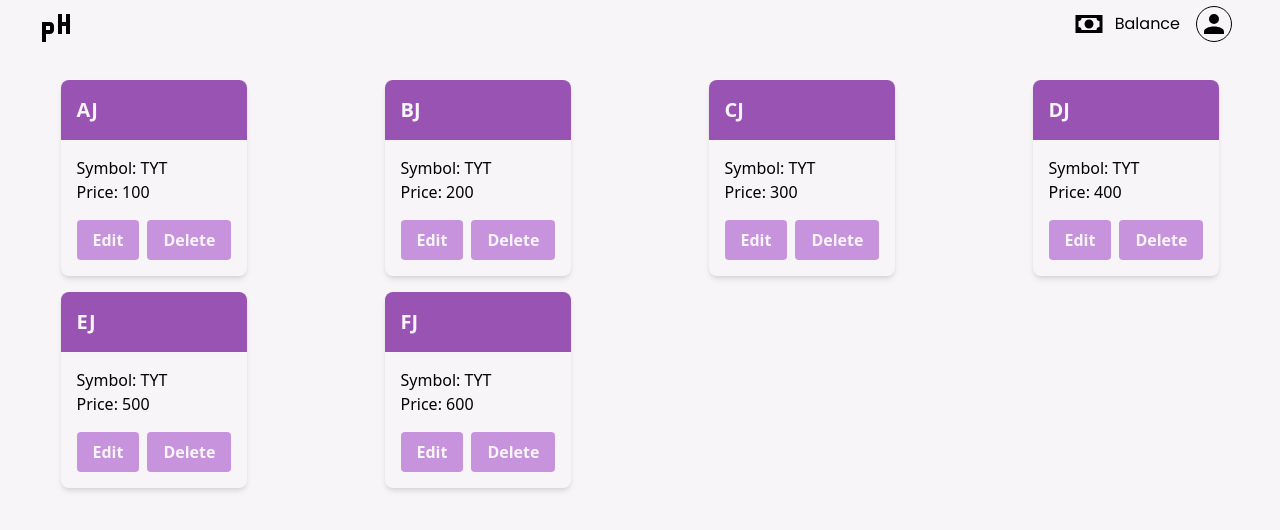
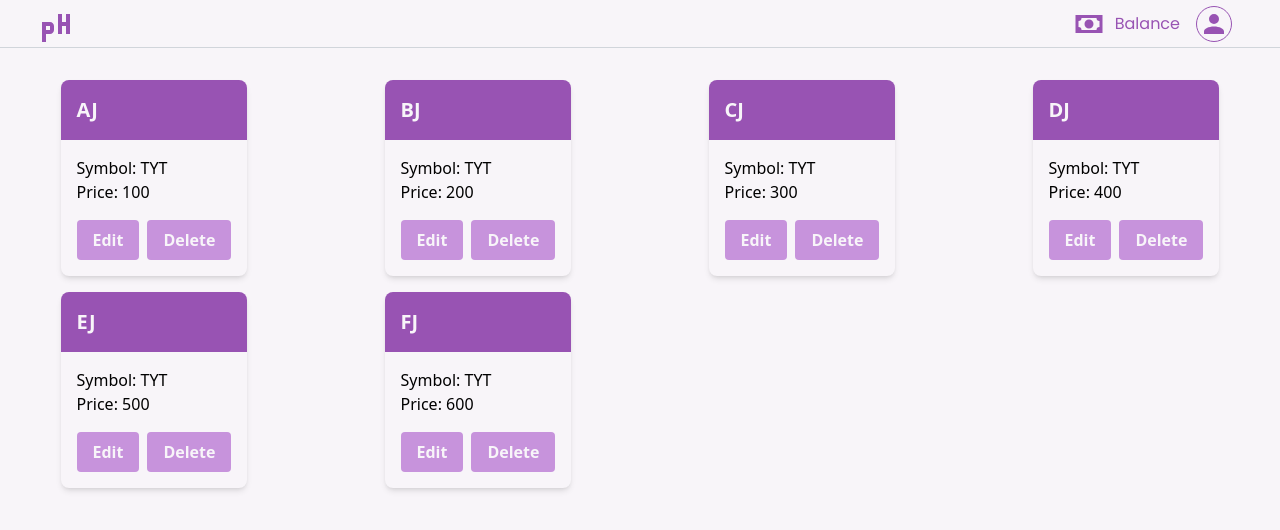
Before and after one commit to ajaparicio36/testing-lab03, a React (Create React App) app in the folder frontend/: page / in a window 1280 px wide. Shown: the top 530 px of the page. Built offline with nearby package versions, Linux system fonts and the light colour scheme.

Commit message:
refactor: change routing

```diff
--- a/frontend/src/components/NavBar.tsx
+++ b/frontend/src/components/NavBar.tsx
@@ -1,29 +1,33 @@
 import React, { Fragment } from "react";
 import { useNavigate } from "react-router-dom";
 import Icon from "@mdi/react";
-
 import { mdiPh, mdiAccount, mdiCash } from "@mdi/js";
 
 const NavBar = () => {
   const navigate = useNavigate();
+
   return (
     <Fragment>
-      <div className="flex w-full h-12 bg-sky-300 px-4 items-center font-poppins justify-between">
-        <div className="text-md lg:ml-4" onClick={() => navigate("/")}>
-          <Icon path={mdiPh} size={2} color="black" />
+      <nav className="flex w-full h-12 bg-background px-4 items-center font-poppins justify-between border-b border-gray">
+        <div
+          className="text-md lg:ml-4 cursor-pointer"
+          onClick={() => navigate("/")}
+        >
+          <Icon path={mdiPh} size={2} color="#9853b3" />
         </div>
         <div className="flex flex-row text-md mr-2 lg:mr-8">
-          <div className="flex gap-2 mr-4 items-center">
-            <Icon path={mdiCash} size={1.5} color="black" />
+          <div className="flex gap-2 mr-4 items-center text-primary">
+            <Icon path={mdiCash} size={1.5} color="#9853b3" />
             <span>Balance</span>
           </div>
-          <div className="border border-black rounded-full p-0.5">
-            <span onClick={() => navigate("/account")}>
-              <Icon path={mdiAccount} size={1.25} color="black" />
-            </span>
+          <div
+            className="border border-primary rounded-full p-0.5 cursor-pointer"
+            onClick={() => navigate("/account")}
+          >
+            <Icon path={mdiAccount} size={1.25} color="#9853b3" />
           </div>
         </div>
-      </div>
+      </nav>
     </Fragment>
   );
 };
--- a/frontend/src/index.tsx
+++ b/frontend/src/index.tsx
@@ -19,10 +19,10 @@ root.render(
   <React.StrictMode>
     <Router>
       <Routes>
+        <Route path="/login" element={<Login />} />
+        <Route path="/register" element={<Register />} />
         <Route path="/" element={<App />}>
           <Route path="/" element={<Home />} />
-          <Route path="/login" element={<Login />} />
-          <Route path="/register" element={<Register />} />
           <Route path="/pogs/:id" element={<Pogs />} />
           <Route path="/account" element={<Account />} />
         </Route>
```
